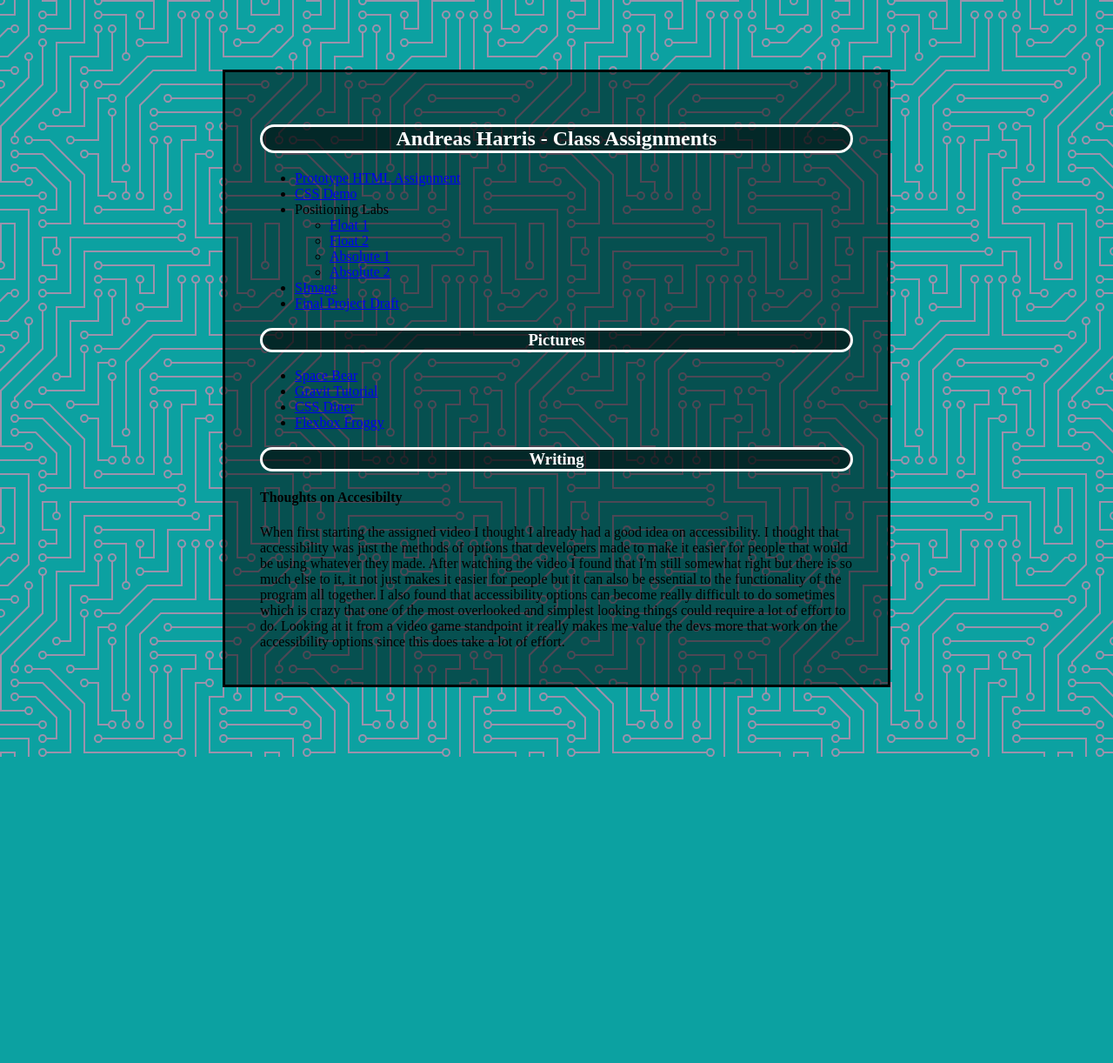
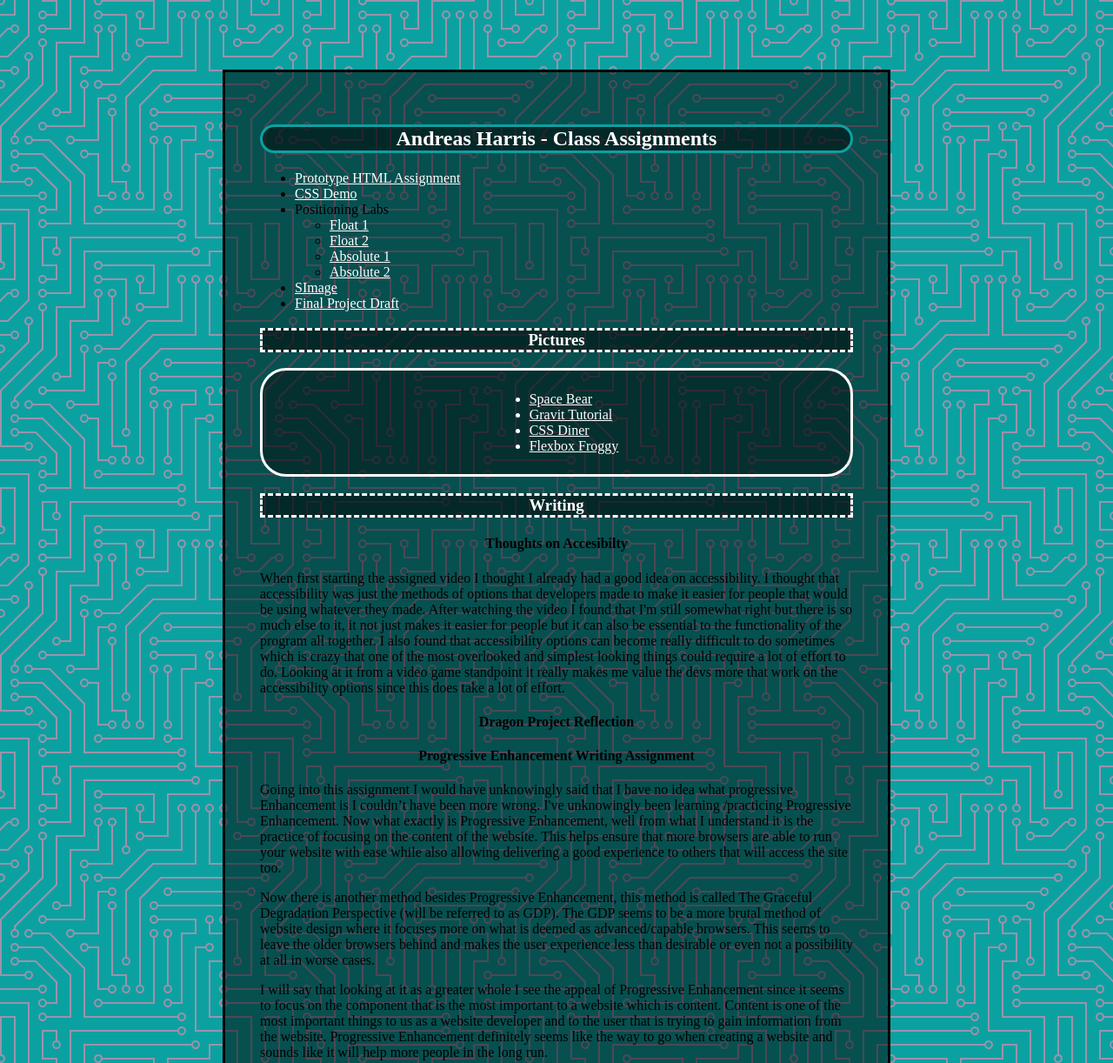
Before and after one commit to Hdreas53256/ifsc-1310, a plain HTML site: page index.html in a window 1280 px wide. Shown: the top 1222 px of the page at 87% size. Before the commit the page ends 870 px from the top, so only its background shows below. Drawn offline with Linux system fonts and the light colour scheme.

Commit message:
stopping for today 12/3

```diff
--- a/assets/css/style.css
+++ b/assets/css/style.css
@@ -17,7 +17,7 @@ h1{
     color: #ffffff;
     text-align: center;
     text-decoration: none;
-    border: 3px solid #ffffff;
+    border: 3px solid rgb(12, 161, 161);
     background-color: rgba(0,0,0, .5);
     border-radius: 30px;
 
@@ -27,12 +27,14 @@ h3{
     color: #ffffff;
     text-align: center;
     text-decoration: none;
-    border: 3px solid #ffffff;
+    border: 3px dashed #ffffff;
     background-color: rgba(0,0,0, .5);
-    border-radius: 30px;
+
 }
 
-
+h4{
+    text-align: center;
+}
 
 
 
@@ -45,3 +47,23 @@ h3{
     border: solid 3.5px #000000;
     padding: 40px;
 }
+
+#pic-list{
+    list-style-type: none;
+    display:flex;
+    flex-direction: row;
+    justify-content: space-evenly;
+    padding: 8px 0;
+
+    color: #ffffff;
+    text-decoration: none;
+    border: 3px solid #ffffff;
+    padding: 7.5px 10px;
+    background-color: rgba(0,0,0, .4);
+    border-radius: 30px;
+    transition: .5s;
+}
+
+a {
+    color: #ffffff;
+}
--- a/index.html
+++ b/index.html
@@ -28,9 +28,9 @@
         <li><a href="final-v1/index.html">Final Project Draft</a></li>
     </ul>
   </nav>
-  <section id="Picture">
+  <section id="picture">
     <h3>Pictures</h3>
-    <nav>
+    <nav id="pic-list">
       <ul>
         <li><a href="assets/img/space-bear.jpg">Space Bear</a></li>
         <li><a href="assets/img/StarCo_TUT.png">Gravit Tutorial</a></li>
@@ -42,7 +42,13 @@
   <section id="writing">
   <h3>Writing</h3>
   <h4>Thoughts on Accesibilty</h4>
-  When first starting the assigned video I thought I already had a good idea on accessibility. I thought that accessibility was just the methods of options that developers made to make it easier for people that would be using whatever they made. After watching the video I found that I'm still somewhat right but there is so much else to it, it not just makes it easier for people but it can also be essential to the functionality of the program all together. I also found that accessibility options can become really difficult to do sometimes which is crazy that one of the most overlooked and simplest looking things could require a lot of effort to do. Looking at it from a video game standpoint it really makes me value the devs more that work on the accessibility options since this does take a lot of effort.
+  <p>When first starting the assigned video I thought I already had a good idea on accessibility. I thought that accessibility was just the methods of options that developers made to make it easier for people that would be using whatever they made. After watching the video I found that I'm still somewhat right but there is so much else to it, it not just makes it easier for people but it can also be essential to the functionality of the program all together. I also found that accessibility options can become really difficult to do sometimes which is crazy that one of the most overlooked and simplest looking things could require a lot of effort to do. Looking at it from a video game standpoint it really makes me value the devs more that work on the accessibility options since this does take a lot of effort.</p>
+  <h4>Dragon Project Reflection </h4>
+
+  <h4>Progressive Enhancement Writing Assignment</h4>
+  <p>Going into this assignment I would have unknowingly said that I have no idea what progressive Enhancement is I couldn’t have been more wrong. I've unknowingly been learning /practicing Progressive Enhancement. Now what exactly is Progressive Enhancement, well from what I understand it is the practice of focusing on the content of the website. This helps ensure that more browsers are able to run your website with ease while also allowing delivering a good experience to others that will access the site too.</p>
+  <p>Now there is another method besides Progressive Enhancement, this method is called The Graceful Degradation Perspective (will be referred to as GDP). The GDP seems to be a more brutal method of website design where it focuses more on what is deemed as advanced/capable browsers. This seems to leave the older browsers behind and makes the user experience less than desirable or even not a possibility at all in worse cases.</p>
+  <p>I will say that looking at it as a greater whole I see the appeal of Progressive Enhancement since it seems to focus on the component that is the most important to a website which is content. Content is one of the most important things to us as a website developer and to the user that is trying to gain information from the website. Progressive Enhancement definitely seems like the way to go when creating a website and sounds like it will help more people in the long run.</p>
   </section>
 </section>
 </body>
```
